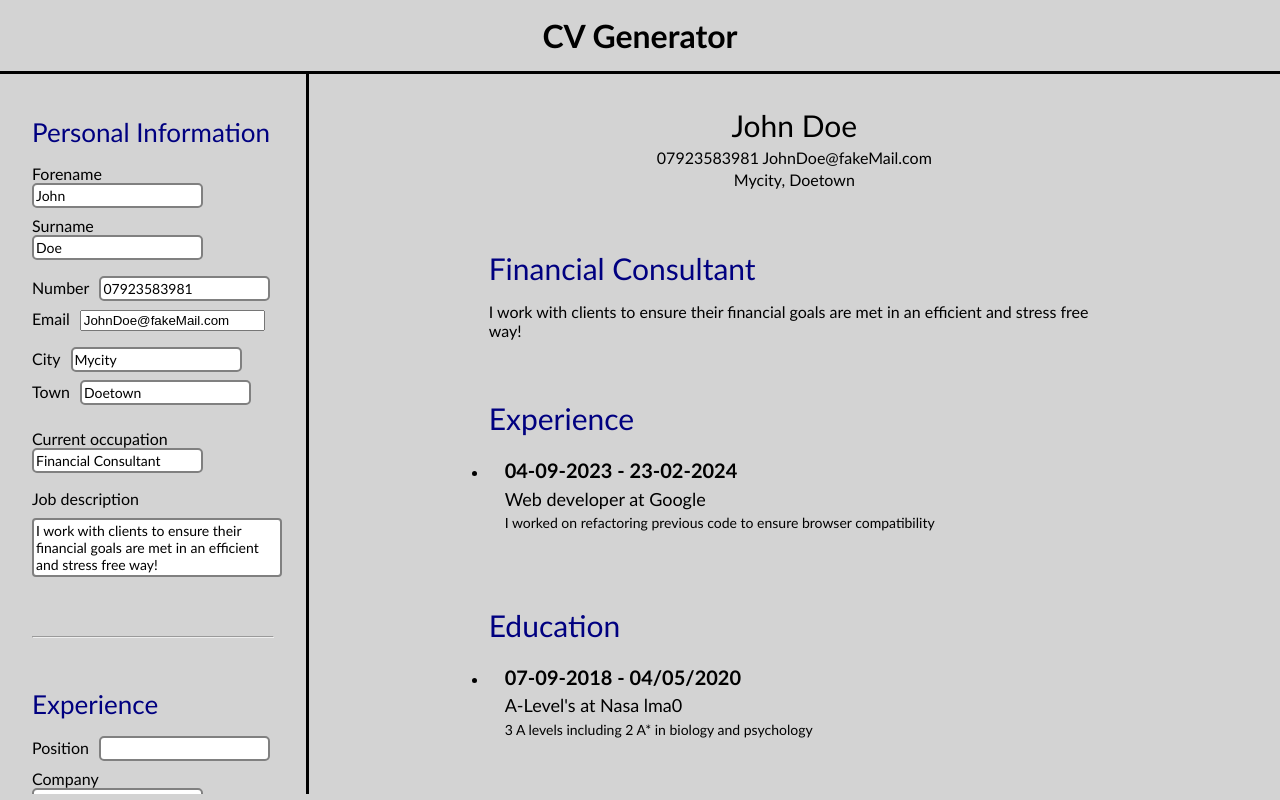
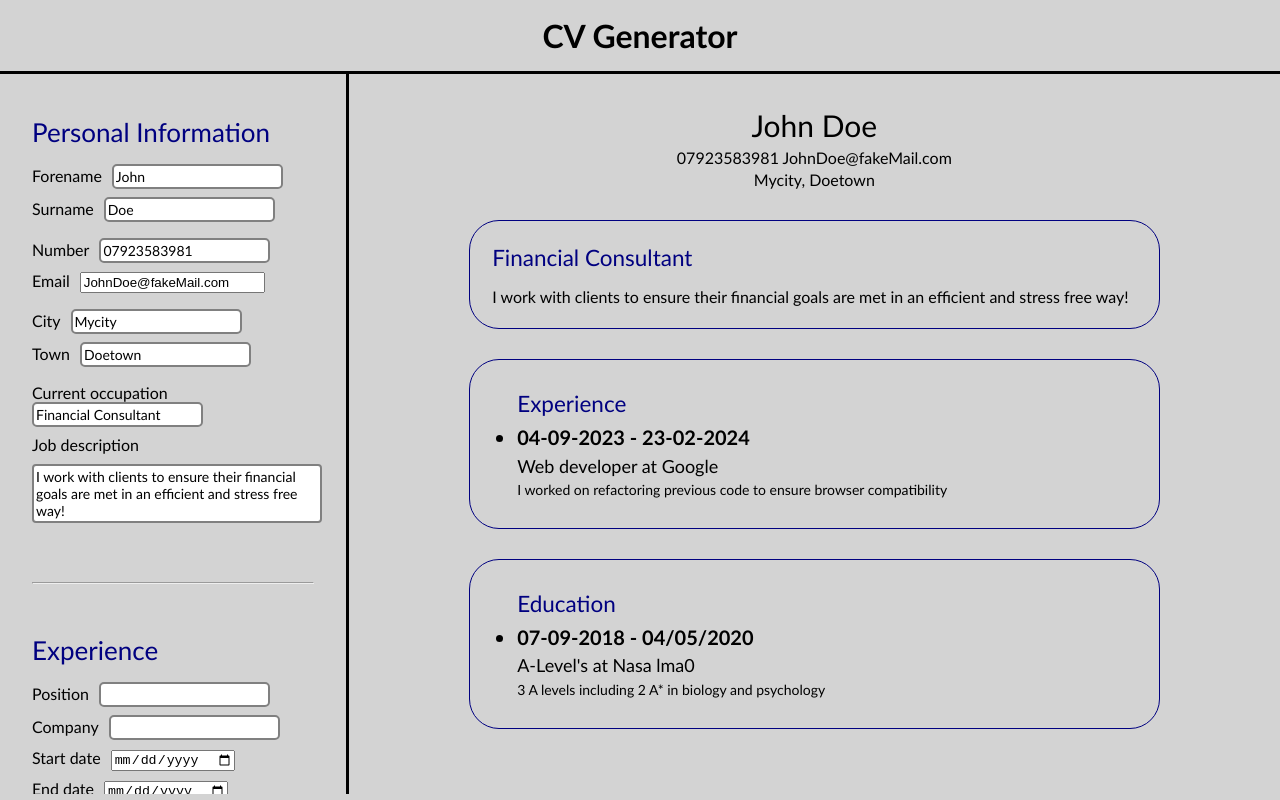
Before and after one commit to CoDinAIy/cv-generator, a React (Vite) app: page / in a window 1280 px wide. Built offline with nearby package versions, Linux system fonts and the light colour scheme.

Commit message:
updated queries

```diff
--- a/src/cv-section.css
+++ b/src/cv-section.css
@@ -1,7 +1,7 @@
 .cv-section {
     font-size: 30px;
     flex: 2;
-    padding: 0 6em 0 6em;
+    padding: 0 4em 0 4em;
     overflow: auto;
 }
 
@@ -31,9 +31,13 @@
 }
 
 .header {
-    padding-left: 0;
-    margin-top: 2em;
     color: navy;
+    font-size: 0.75em;
+}
+
+.ul {
+    font-size: 0.75em;
+    padding: 0;
 }
 
 .header:hover {
@@ -41,8 +45,7 @@
 }
 
 .listItem {
-    padding: 1em;
-    font-size: 16px;
+
     color: black;
 }
 
@@ -62,3 +65,19 @@
 li > div {
     margin-top: 0.3em;
 }
+
+.experience-container-cv, .education-container-cv, .current-occupation {
+    padding: 0.25em;
+    border: solid 1px navy;
+    border-radius: 30px;
+}
+
+.information-container {
+    display: flex;
+    flex-direction: column;
+    gap: 1em;
+}
+
+.current-occupation {
+    padding: 0.75em;
+}
--- a/src/cv-section.jsx
+++ b/src/cv-section.jsx
@@ -64,17 +64,24 @@ export default function CvSection({firstName, surname, number, email, city, town
                 <Information class='location' text={`${city}, ${town}`}></Information>
             </div>
 
+
+            <div className="information-container">
                 <div className="current-occupation">
                     <Information class='header' text={occupation}></Information>
                     <Information class='job-description' text={jobDescription}></Information>
                 </div>
 
+                <div className='experience-container-cv'>
                     <ul className="header">Experience
                         <ShowExperiencesCV experiences={experiences}/>
                     </ul>
+                </div>
+                <div className='education-container-cv'>
                     <ul className="header">Education
                     <ShowEducationCV educations={educations}/>
                     </ul>
                 </div>
+            </div>
+        </div>
     )
 }
--- a/src/form-section.css
+++ b/src/form-section.css
@@ -115,3 +115,26 @@ hr {
     color: #42A5F5
 
 }
+
+@media (max-width:1200px) {
+    .personal-info-title, .experience-title, .education-title {
+        font-size: 1.5em;
+        text-align: center;
+    }
+    .currentExperiences, .currentEducations {
+        font-size: 1em;
+    }
+    .modify {
+        padding: 2px;
+    }
+    .submitEducation, .submitExperience {
+        padding: 2px;
+    }
+    .currentExperiences, .currentEducations {
+        display: flex;
+        flex-direction: column;
+    }
+    .input {
+        text-align: center;
+    }
+}
--- a/src/form-section.jsx
+++ b/src/form-section.jsx
@@ -5,7 +5,7 @@ import { useState } from 'react';
 // eslint-disable-next-line react/prop-types
 function Input({name, text, type, value, setter}) {
     return (
-        <div className={`${name}Input`}>
+        <div className={`${name}Input`, 'input'}>
             <label htmlFor={name}>{text ? text : `${name[0].toUpperCase()}${name.slice(1)}`}</label>
             <input required type={type} id={name} name={name} value={value} onChange={(event) => setter(event.target.value)}/>
         </div>
@@ -267,8 +267,7 @@ export default function FormSection({firstName, setFirstName, surname, setSurnam
 
 
     const HandleEducation = (event) => {
-        console.log(`educationLevel = ${educationLevel}`)
-        console.log(`other = ${other}`)
+
         event.preventDefault()
 
         const finalEducationLevel = educationLevel === 'other' ? other : educationLevel;
@@ -372,7 +371,7 @@ export default function FormSection({firstName, setFirstName, surname, setSurnam
 
                 <div className="education-inputs">
 
-                <div className='educationLevelInput'>
+                <div className='educationLevelInput input'>
                     <label htmlFor='educationLevel'>Level of education</label>
                     <select name="educationLevel" id="educationLevel" onChange={(event) => checkEducation(event.target.value)} value={educationLevel}>
                         <option value="choose-option">--Choose an option--</option>
```
Lines whose indentation alone changed are shown as unchanged.
